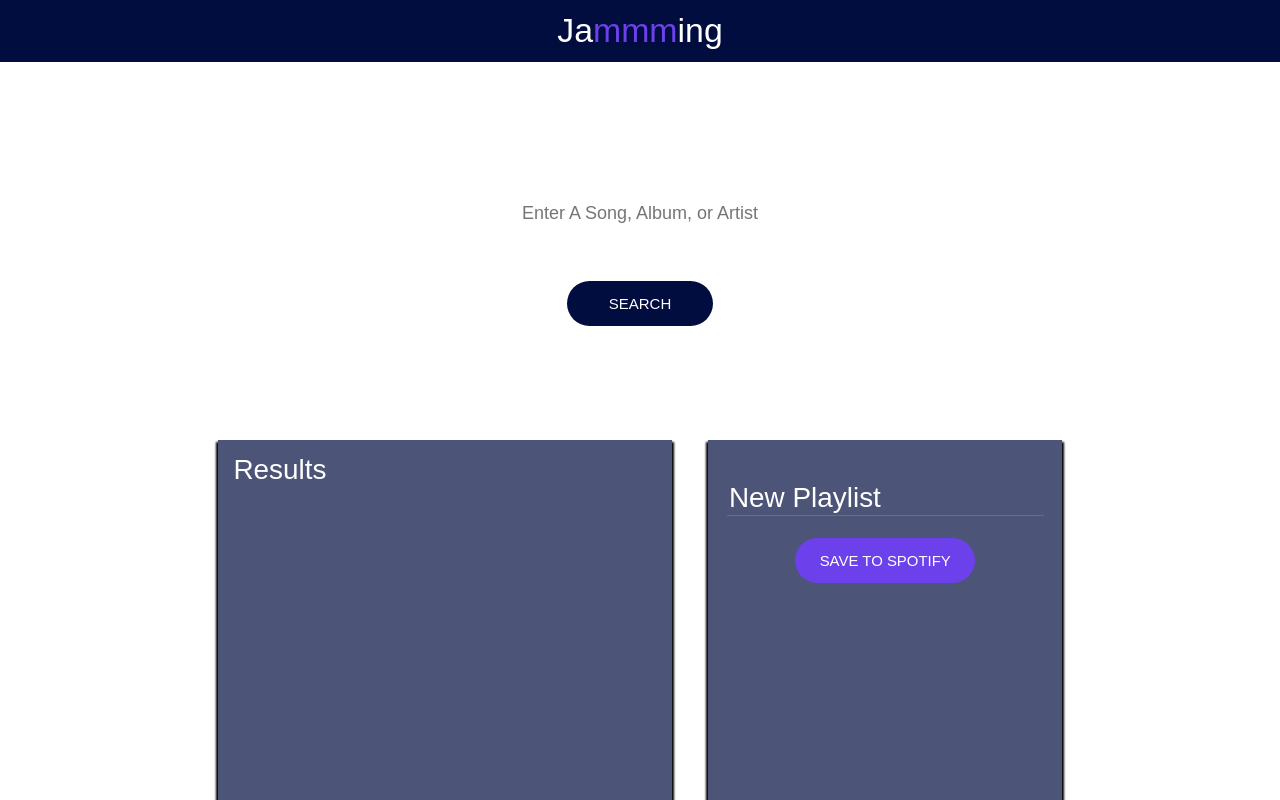
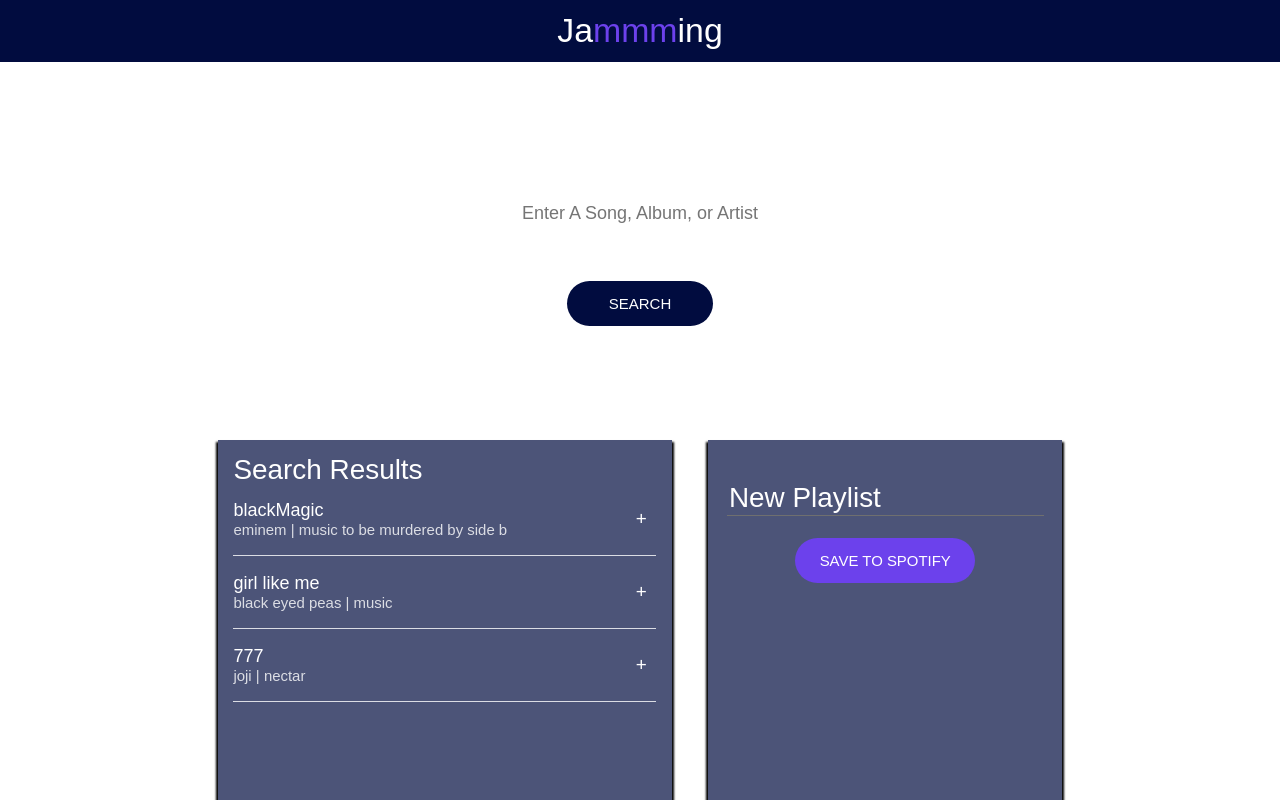
Before and after one commit to Rzavala414/spotify-playlist-maker, a React (Create React App) app: page / in a window 1280 px wide. Shown: the top 800 px of the page. Built offline with nearby package versions, Linux system fonts and the light colour scheme; a web font is replaced by a local one.

Commit message:
track list is now rendering each track

```diff
--- a/src/Components/App/App.js
+++ b/src/Components/App/App.js
@@ -5,7 +5,16 @@ import Playlist from '../Playlist/Playlist';
 import './App.css'
 
 export default class App extends React.Component{
-
+  constructor(props){
+    super(props);
+    this.state = {
+      searchResults: [
+        {name: "blackMagic", artist: "eminem", album: "music to be murdered by side b", id:1},
+        {name: "girl like me", artist: "black eyed peas", album: "music", id: 2},
+        {name: "777", artist: "joji", album: "nectar", id: 3}
+      ]
+    }
+  }
   render(){
     return (
       <div>
@@ -13,7 +22,7 @@ export default class App extends React.Component{
         <div className="App">
             <SearchBar> </SearchBar>
           <div className="App-playlist">
-            <SearchResults></SearchResults>
+            <SearchResults searchResults={this.state.searchResults}></SearchResults>
             <Playlist></Playlist>
           </div>
         </div>
--- a/src/Components/Playlist/Playlist.js
+++ b/src/Components/Playlist/Playlist.js
@@ -7,7 +7,7 @@ export default class Playlist extends React.Component{
         return (
             <div className="Playlist">
                 <input defaultValue={'New Playlist'}/>
-                <TrackList></TrackList>
+                <TrackList ></TrackList>
                 <button className="Playlist-save">SAVE TO SPOTIFY</button>
             </div>
         )
--- a/src/Components/SearchResults/SearchResults.js
+++ b/src/Components/SearchResults/SearchResults.js
@@ -7,8 +7,8 @@ export default class SearchResults extends React.Component{
     render(){
         return (
             <div className="SearchResults">
-                <h2>Results</h2>
-                <TrackList></TrackList>
+                <h2>Search Results</h2>
+                <TrackList tracks={this.props.searchResults} ></TrackList>
             </div>
         )
     }
--- a/src/Components/Track/Track.js
+++ b/src/Components/Track/Track.js
@@ -2,10 +2,6 @@ import React from 'react';
 import './Track.css';
 
 export default class Track extends React.Component{
-    constructor(props){
-        super(props);
-        this.renderAction = this.renderAction.bind(this);
-    }
 
     renderAction(){
         if(this.props.isRemoval){
@@ -19,8 +15,9 @@ export default class Track extends React.Component{
             <div className="Track">
 
                 <div className="Track-information">
-                    <h3> track name will go here </h3>
-                    <p> track artist will go here |  track album will go here </p>
+
+                    <h3>{this.props.track.name}</h3>
+                    <p> {this.props.track.artist} |  {this.props.track.album} </p>
                 </div>
                 {this.renderAction()}
             </div>
--- a/src/Components/TrackList/TrackList.js
+++ b/src/Components/TrackList/TrackList.js
@@ -1,5 +1,5 @@
-import { render } from '@testing-library/react';
 import React from 'react';
+import Track from '../Track/Track'
 import './TrackList.css';
 
 export default class TrackList extends React.Component{
@@ -7,7 +7,12 @@ export default class TrackList extends React.Component{
     render(){
         return (
             <div className="TrackList">
-                {/* <!-- You will add a map method that renders a set of Track components  --> */}
+                {
+                 this.props.tracks && this.props.tracks.map(track => {
+                      return <Track track={track}
+                                key={track.id} />
+                  })
+                }
             </div>
         )
     }
```
